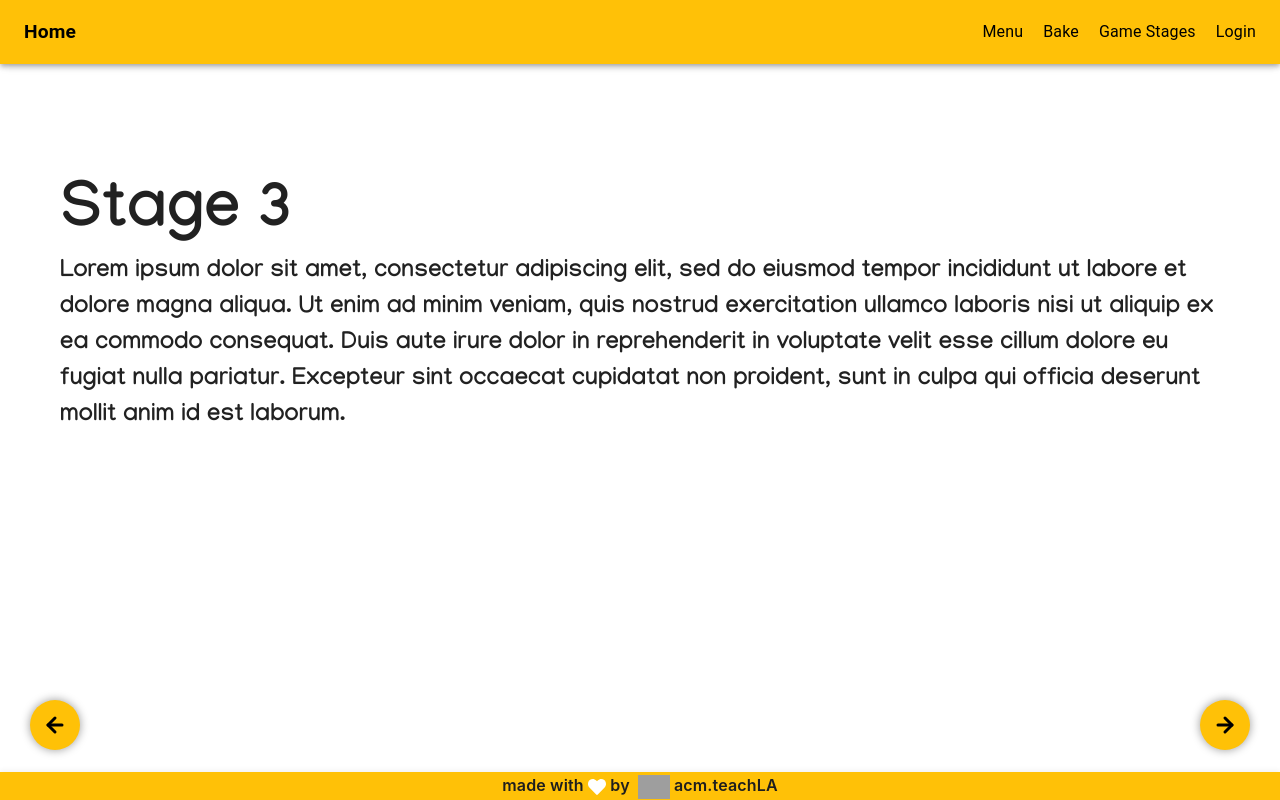
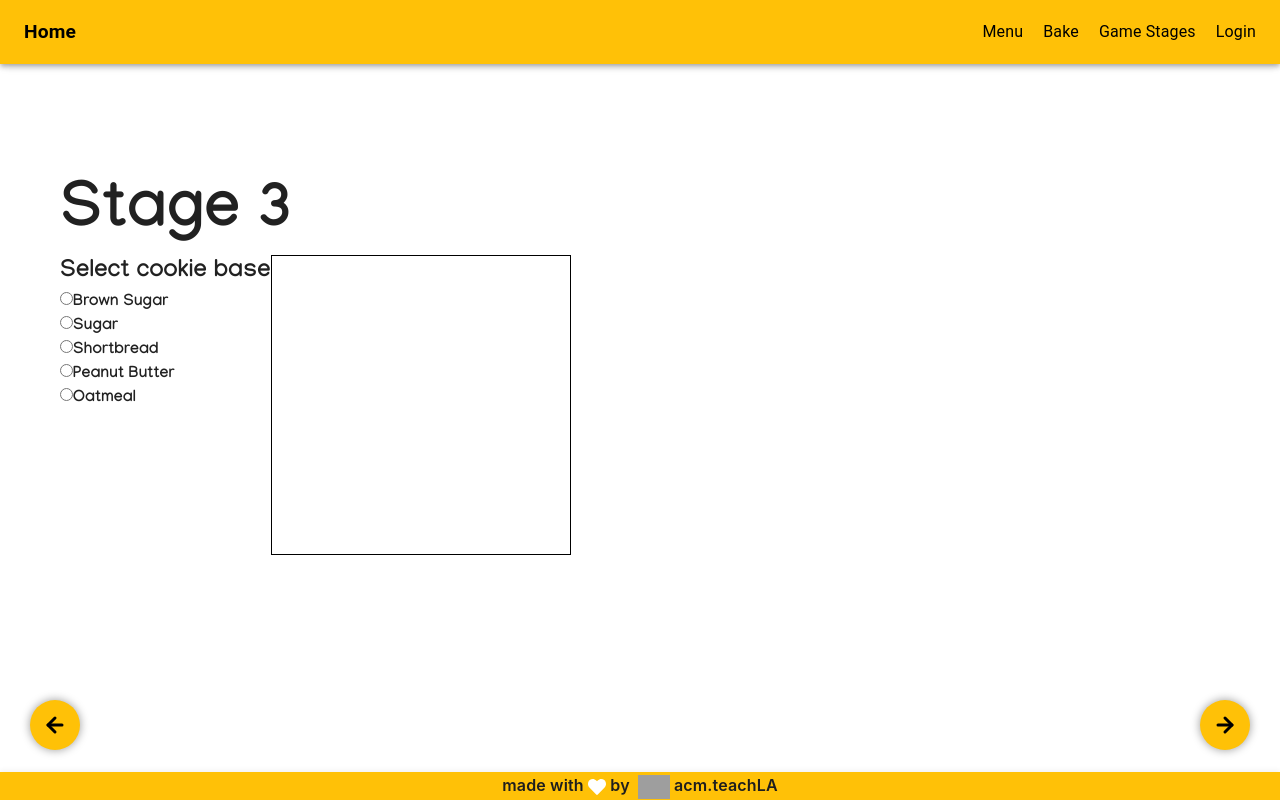
Before and after one commit to uclaacm/cookie-jar, a React (Vite) app: page /stage3 in a window 1280 px wide. Built offline with nearby package versions, Linux system fonts and the light colour scheme; grey boxes are pictures that could not be loaded.

Commit message:
Add basic placeholders to represent game idea

```diff
--- a/src/components/stages/Stage3.tsx
+++ b/src/components/stages/Stage3.tsx
@@ -1,22 +1,75 @@
-import React from "react";
+import React, { useState }  from "react";
 import { Link } from "react-router-dom";
 import { ArrowLeft, ArrowRight } from "lucide-react";
 import "../../styles/Stage3.scss";
 
 const Stage3: React.FC = () => {
+    const [cookieBase, setCookieBase] = useState("");
+    const [cookieToppings, setCookieToppings] = useState<string[]>([]);
+
+    const selectCookieBase = () => {
+        const cookieBaseButtons = document.getElementsByName("cookie-base");
+        for (let i = 0; i < cookieBaseButtons.length; i++) {
+            const button = cookieBaseButtons[i] as HTMLInputElement;
+            if (button.checked) {
+                setCookieBase(button.value);
+                break;
+            }
+        }
+    }
+
+    const selectCookieTopping = () => {
+        const cookieToppingBoxes = document.getElementsByName("cookie-topping");
+        let toppingsSelected = [];
+        for (let i = 0; i < cookieToppingBoxes.length; i++) {
+            const button = cookieToppingBoxes[i] as HTMLInputElement;
+            if (button.checked) {
+                toppingsSelected.push(button.value);
+            }
+        }
+        setCookieToppings([...toppingsSelected]);
+    }
 
     return (
         <div className="stage3-container">
             <h1>Stage 3</h1>
-            <p>
-                Lorem ipsum dolor sit amet, consectetur adipiscing elit, sed do eiusmod
-                tempor incididunt ut labore et dolore magna aliqua. Ut enim ad minim
-                veniam, quis nostrud exercitation ullamco laboris nisi ut aliquip ex ea
-                commodo consequat. Duis aute irure dolor in reprehenderit in voluptate
-                velit esse cillum dolore eu fugiat nulla pariatur. Excepteur sint
-                occaecat cupidatat non proident, sunt in culpa qui officia deserunt
-                mollit anim id est laborum.
-            </p>
+
+            <div style={{ display: "flex" }}>
+                <div>
+                    <p>
+                        Select cookie base
+                    </p>
+                    <label><input type="radio" name="cookie-base" value="Brown Sugar" onClick={() => selectCookieBase()} />Brown Sugar</label><br />
+                    <label><input type="radio" name="cookie-base" value="Sugar" onClick={() => selectCookieBase()} />Sugar</label><br />
+                    <label><input type="radio" name="cookie-base" value="Shortbread" onClick={() => selectCookieBase()} />Shortbread</label><br />
+                    <label><input type="radio" name="cookie-base" value="Peanut Butter" onClick={() => selectCookieBase()} />Peanut Butter</label><br />
+                    <label><input type="radio" name="cookie-base" value="Oatmeal" onClick={() => selectCookieBase()} />Oatmeal</label><br />
+                    <br />
+
+                    {cookieBase != "" && (
+                        <div>
+                            <p>
+                                Select cookie toppings
+                            </p>
+                            <label><input type="checkbox" name="cookie-topping" value="Sprinkles" onClick={() => selectCookieTopping()} />Sprinkles</label><br />
+                            <label><input type="checkbox" name="cookie-topping" value="Frosting" onClick={() => selectCookieTopping()} />Frosting</label><br />
+                            <label><input type="checkbox" name="cookie-topping" value="Chocolate Chips" onClick={() => selectCookieTopping()} />Chocolate Chips</label><br />
+                            <label><input type="checkbox" name="cookie-topping" value="Nuts" onClick={() => selectCookieTopping()} />Nuts</label><br />
+                            <label><input type="checkbox" name="cookie-topping" value="Candy" onClick={() => selectCookieTopping()} />Candy</label><br />
+                        </div>
+                    )}
+
+                </div>
+                <div>
+                    <div style={{ width: "300px", height: "300px", border: "1px solid black" }}>
+                        <div>{cookieBase}</div>
+                        {cookieToppings.map((cookieTopping) => (
+                            <div>{cookieTopping}</div>
+                        ))}
+                    </div>
+                </div>
+            </div>
+
 
             <Link to="/stage2" className="back-button">
                 <ArrowLeft />
```
